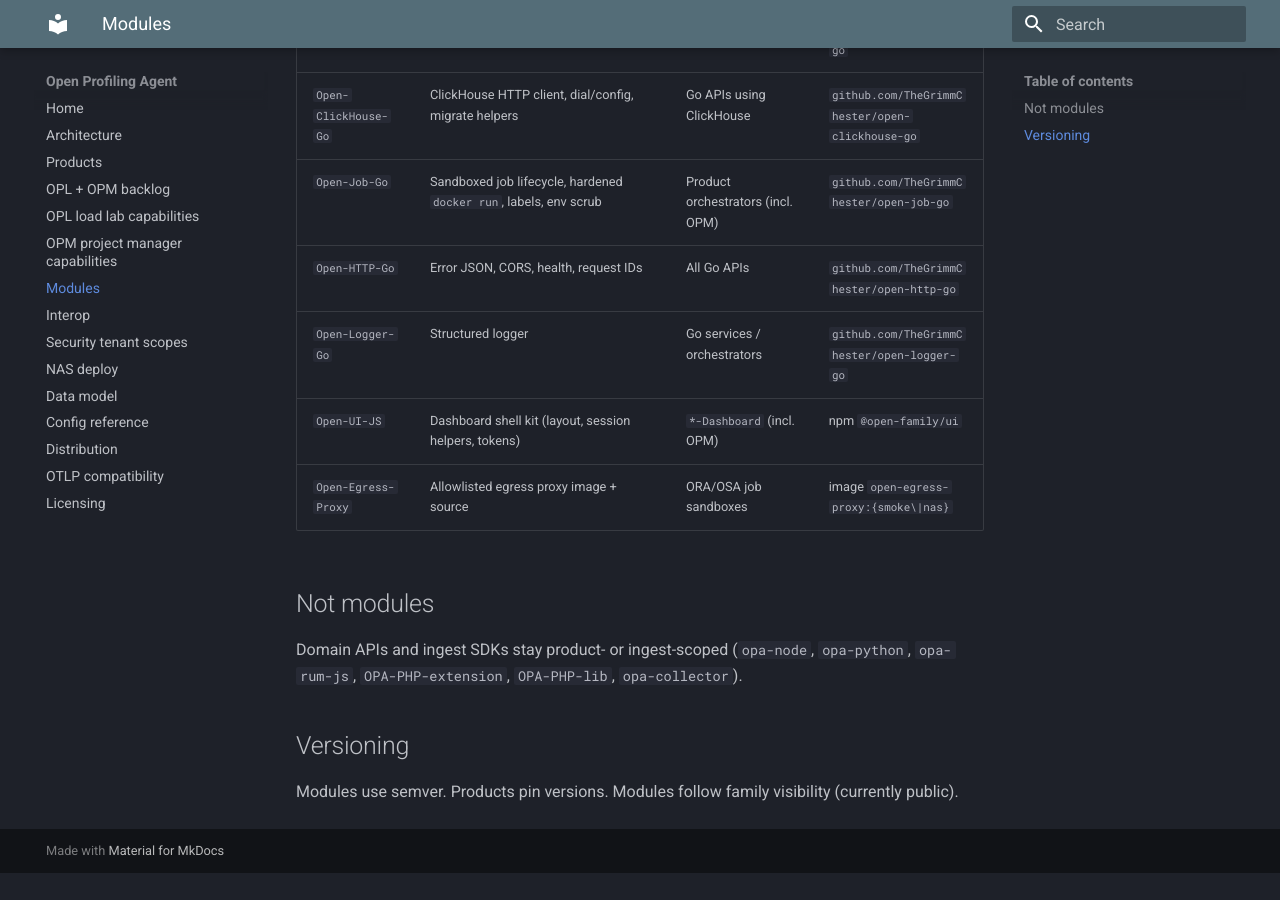
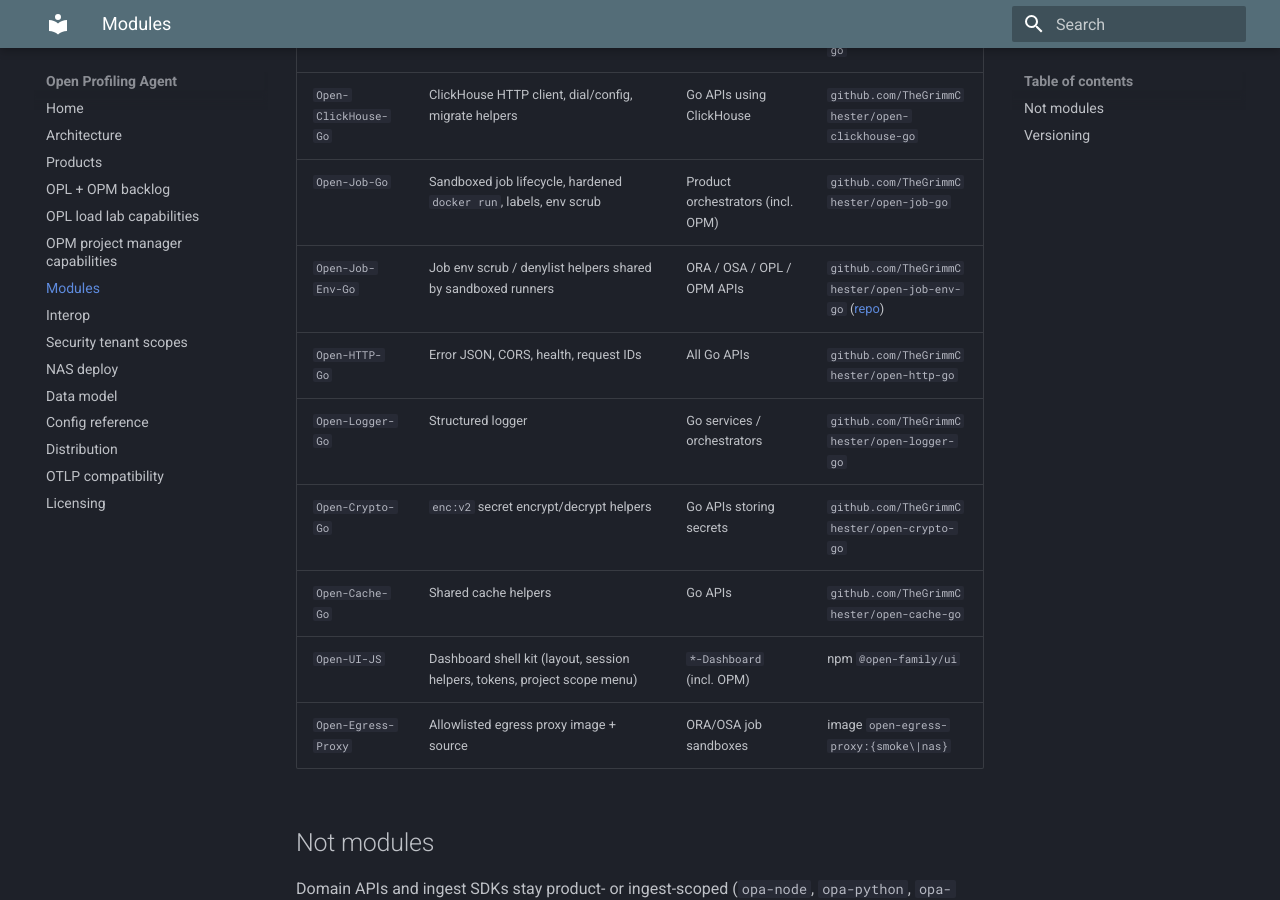
Before and after one commit to TheGrimmChester/OPA-Stack, an MkDocs documentation site: the page built from docs/modules.md, in a window 1280 px wide and 900 px high, scrolled down 591 px. Built offline with MkDocs 1.6.1 and Material for MkDocs 9.7.7, drawn with Linux system fonts in a browser that asks for light colours; before the commit the page ends 1464 px from its top, so only the background shows below that.

Commit message:
Docs: Note project switcher ownership and missing Open-* modules.
Keep AGENTS and modules.md aligned with connector-picker removal and the shared UI project scope menu.

```diff
--- a/docs/modules.md
+++ b/docs/modules.md
@@ -10,9 +10,12 @@
 | `Open-Tenant-Go` | `X-Organization-ID` / `X-Project-ID` helpers | All Go APIs | `github.com/TheGrimmChester/open-tenant-go` |
 | `Open-ClickHouse-Go` | ClickHouse HTTP client, dial/config, migrate helpers | Go APIs using ClickHouse | `github.com/TheGrimmChester/open-clickhouse-go` |
 | `Open-Job-Go` | Sandboxed job lifecycle, hardened `docker run`, labels, env scrub | Product orchestrators (incl. OPM) | `github.com/TheGrimmChester/open-job-go` |
+| `Open-Job-Env-Go` | Job env scrub / denylist helpers shared by sandboxed runners | ORA / OSA / OPL / OPM APIs | `github.com/TheGrimmChester/open-job-env-go` ([repo](https://github.com/TheGrimmChester/Open-Job-Env-Go)) |
 | `Open-HTTP-Go` | Error JSON, CORS, health, request IDs | All Go APIs | `github.com/TheGrimmChester/open-http-go` |
 | `Open-Logger-Go` | Structured logger | Go services / orchestrators | `github.com/TheGrimmChester/open-logger-go` |
-| `Open-UI-JS` | Dashboard shell kit (layout, session helpers, tokens) | `*-Dashboard` (incl. OPM) | npm `@open-family/ui` |
+| `Open-Crypto-Go` | `enc:v2` secret encrypt/decrypt helpers | Go APIs storing secrets | `github.com/TheGrimmChester/open-crypto-go` |
+| `Open-Cache-Go` | Shared cache helpers | Go APIs | `github.com/TheGrimmChester/open-cache-go` |
+| `Open-UI-JS` | Dashboard shell kit (layout, session helpers, tokens, project scope menu) | `*-Dashboard` (incl. OPM) | npm `@open-family/ui` |
 | `Open-Egress-Proxy` | Allowlisted egress proxy image + source | ORA/OSA job sandboxes | image `open-egress-proxy:{smoke\|nas}` |
 
 ## Not modules
```
Also changed, not shown: AGENTS.md (+3 -0 lines).
